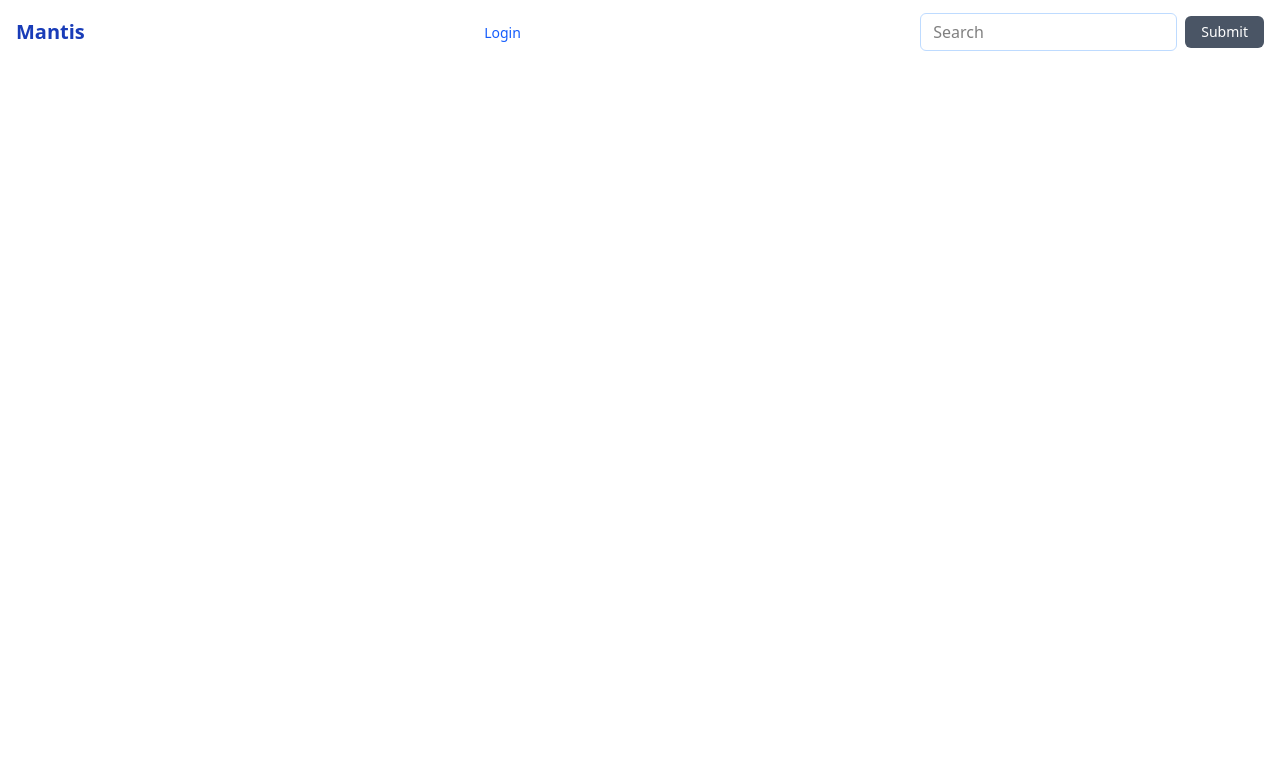
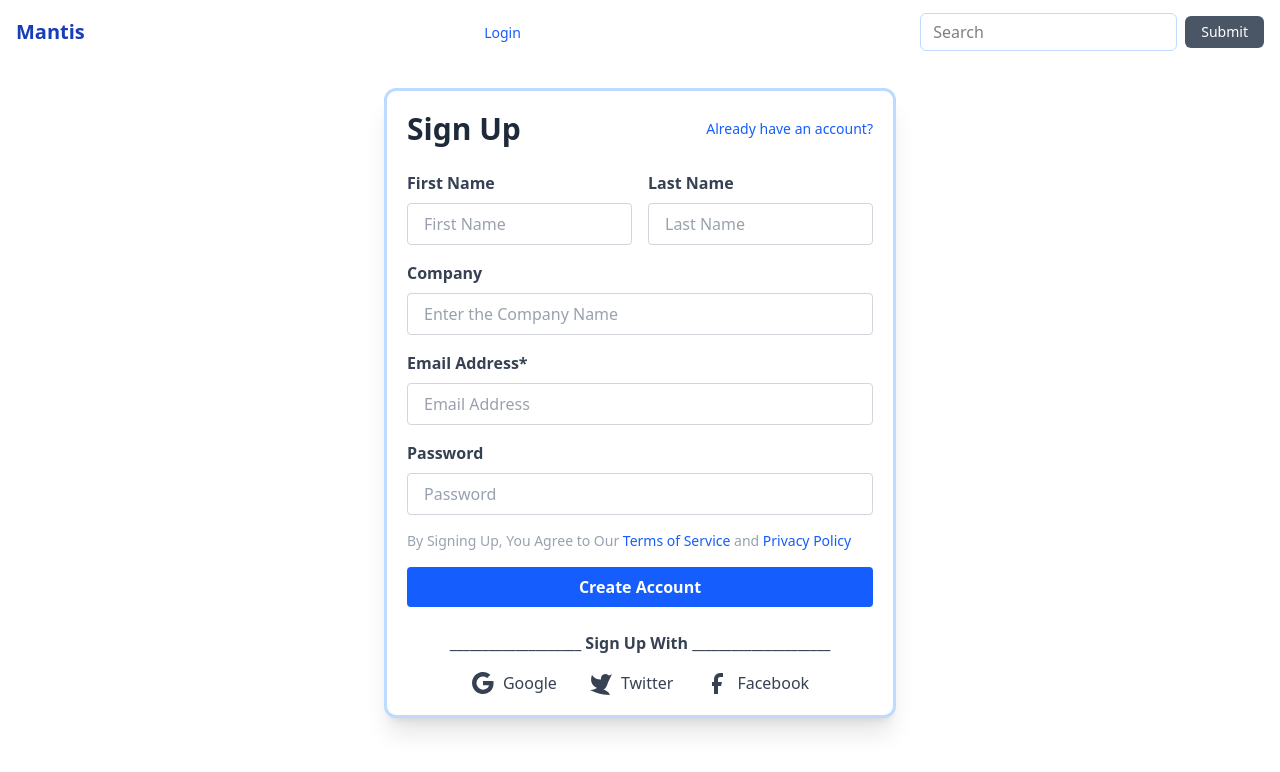
Before and after one commit to unnatisao-21office/Mantis-Angular-App, an Angular app: page /new-account in a window 1280 px wide. Before the commit this address led to /. Shown: the top 772 px of the page. Built offline with nearby package versions, Linux system fonts and the light colour scheme.

Commit message:
implemented the changes

```diff
--- a/src/app/app.routes.ts
+++ b/src/app/app.routes.ts
@@ -9,10 +9,10 @@ export const routes: Routes = [
         path: 'login',
         component: Login
     },{
-        path: 'newAccount',
+        path: 'new-account',
         component: NewAccount
     },{
-        path: 'forgotPassword',
+        path: 'forgot-password',
         component: ForgetPassword
     }
 ];
--- a/src/app/pages/login/login.html
+++ b/src/app/pages/login/login.html
@@ -2,8 +2,8 @@
     <div
         class="bg-white border-3 border-blue-200 shadow-xl rounded-xl p-5 w-lg max-w-xs sm:max-w-md md:max-w-lg lg:max-w-xl">
         <div class="flex justify-between items-center mb-6">
-            <h1 class="text-2xl md:text-3xl font-bold text-gray-800">Login</h1>
-            <a routerLink="/newAccount" class="text-sm text-blue-600 hover:text-blue-800">Don't have an account?</a>
+            <h1 class="text-2xl md:text-3xl font-bold text-gray-800 ">Login</h1>
+            <a routerLink="/new-account" class="text-sm text-blue-600 hover:text-blue-800">Don't have an account?</a>
         </div>
 
         <div class="mb-4">
@@ -20,7 +20,7 @@
                 <input type="checkbox" class="w-5 h-5 text-blue-600 rounded" checked>
                 <span class="ml-2 text-gray-700">Keep me sign in</span>
             </label>
-            <a routerLink="/forgotPassword" class="text-sm text-gray-600 hover:text-gray-800 underline cursor-pointer">Forgot Password?</a>
+            <a routerLink="/forgot-password" class="text-sm text-gray-600 hover:text-gray-800 underline cursor-pointer">Forgot Password?</a>
         </div>
 
         <button class="w-full bg-blue-600 text-white font-bold py-2 rounded hover:bg-blue-700 mb-6 transition duration-300 ease-in-out">Login</button>
--- a/src/app/pages/new-account/new-account.html
+++ b/src/app/pages/new-account/new-account.html
@@ -46,7 +46,7 @@
             Account</button>
 
         <div class="text-center mb-4">
-            <p class="text-gray-700 font-semibold ">_____________________ Sign Up With _____________________ </p>
+            <p class="text-gray-700 font-semibold "> ____________________ Sign Up With _____________________ </p>
         </div>
 
         <div class="flex justify-center gap-8">
```
